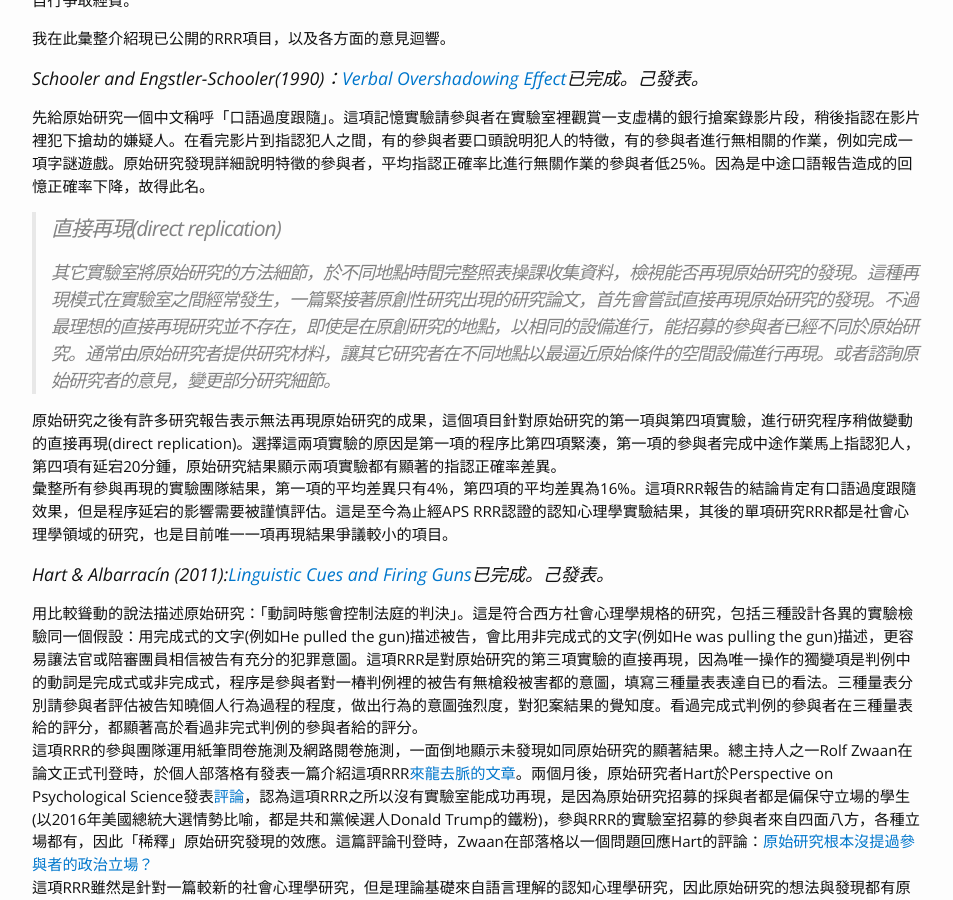
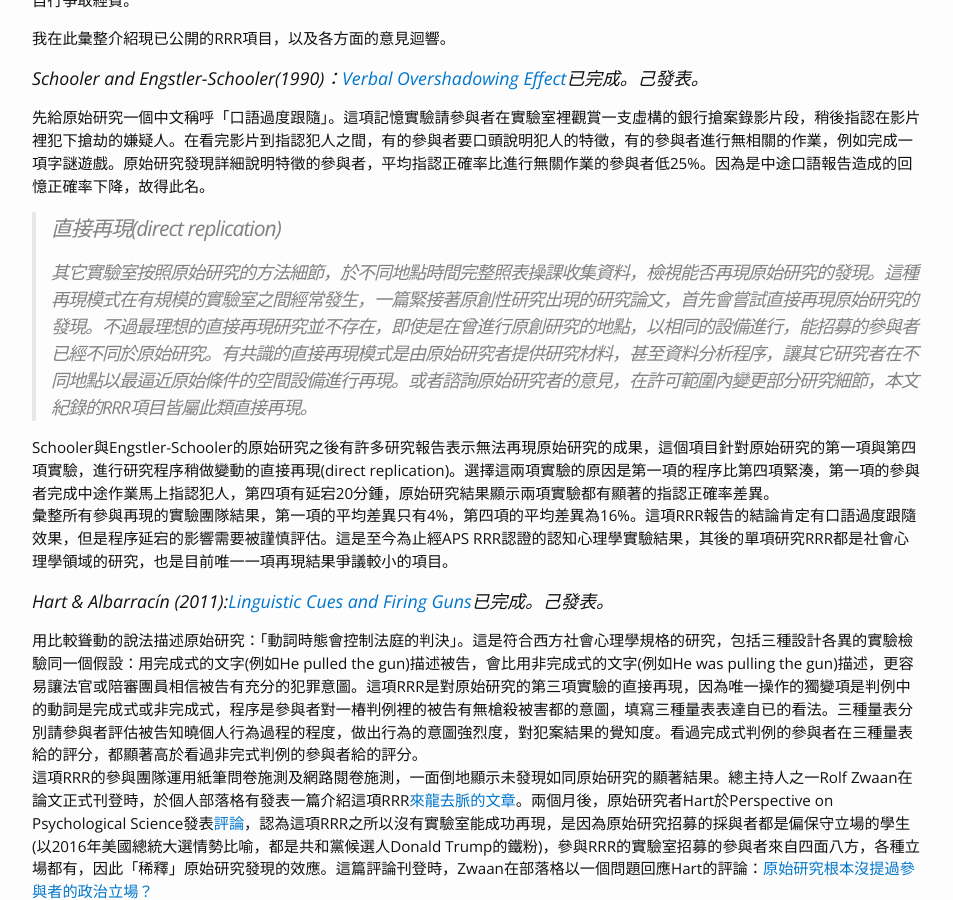
Before and after one commit to SCgeeker/SCgeeker.github.io, a Jekyll site: the page built from Text/text_2016004.md, in a window 1280 px wide and 900 px high, scrolled down 743 px. Shown: the whole window, without its empty margins (163-1116 px from the left). Built offline with Jekyll 4.4.1, drawn with Linux system fonts in a browser that asks for light colours; comment, search, counter and statistics services are not loaded; some of the changed text lies outside the part shown.

Commit message:
Small wordings for APS RRR

```diff
--- a/Text/text_2016004.md
+++ b/Text/text_2016004.md
@@ -19,9 +19,9 @@ permalink: /Text/text_2016004/
 先給原始研究一個中文稱呼「口語過度跟隨」。這項記憶實驗請參與者在實驗室裡觀賞一支虛構的銀行搶案錄影片段，稍後指認在影片裡犯下搶劫的嫌疑人。在看完影片到指認犯人之間，有的參與者要口頭說明犯人的特徵，有的參與者進行無相關的作業，例如完成一項字謎遊戲。原始研究發現詳細說明特徵的參與者，平均指認正確率比進行無關作業的參與者低25%。因為是中途口語報告造成的回憶正確率下降，故得此名。
 
 > ### 直接再現(direct replication)
-> 其它實驗室將原始研究的方法細節，於不同地點時間完整照表操課收集資料，檢視能否再現原始研究的發現。這種再現模式在實驗室之間經常發生，一篇緊接著原創性研究出現的研究論文，首先會嘗試直接再現原始研究的發現。不過最理想的直接再現研究並不存在，即使是在原創研究的地點，以相同的設備進行，能招募的參與者已經不同於原始研究。通常由原始研究者提供研究材料，讓其它研究者在不同地點以最逼近原始條件的空間設備進行再現。或者諮詢原始研究者的意見，變更部分研究細節。
+> 其它實驗室按照原始研究的方法細節，於不同地點時間完整照表操課收集資料，檢視能否再現原始研究的發現。這種再現模式在有規模的實驗室之間經常發生，一篇緊接著原創性研究出現的研究論文，首先會嘗試直接再現原始研究的發現。不過最理想的直接再現研究並不存在，即使是在曾進行原創研究的地點，以相同的設備進行，能招募的參與者已經不同於原始研究。有共識的直接再現模式是由原始研究者提供研究材料，甚至資料分析程序，讓其它研究者在不同地點以最逼近原始條件的空間設備進行再現。或者諮詢原始研究者的意見，在許可範圍內變更部分研究細節，本文紀錄的RRR項目皆屬此類直接再現。
 
-原始研究之後有許多研究報告表示無法再現原始研究的成果，這個項目針對原始研究的第一項與第四項實驗，進行研究程序稍做變動的直接再現(direct replication)。選擇這兩項實驗的原因是第一項的程序比第四項緊湊，第一項的參與者完成中途作業馬上指認犯人，第四項有延宕20分鍾，原始研究結果顯示兩項實驗都有顯著的指認正確率差異。
+Schooler與Engstler-Schooler的原始研究之後有許多研究報告表示無法再現原始研究的成果，這個項目針對原始研究的第一項與第四項實驗，進行研究程序稍做變動的直接再現(direct replication)。選擇這兩項實驗的原因是第一項的程序比第四項緊湊，第一項的參與者完成中途作業馬上指認犯人，第四項有延宕20分鍾，原始研究結果顯示兩項實驗都有顯著的指認正確率差異。
 彙整所有參與再現的實驗團隊結果，第一項的平均差異只有4%，第四項的平均差異為16%。這項RRR報告的結論肯定有口語過度跟隨效果，但是程序延宕的影響需要被謹慎評估。這是至今為止經APS RRR認證的認知心理學實驗結果，其後的單項研究RRR都是社會心理學領域的研究，也是目前唯一一項再現結果爭議較小的項目。
 
 ### Hart & Albarracín (2011):[Linguistic Cues and Firing Guns][7]已完成。己發表。
@@ -62,7 +62,7 @@ permalink: /Text/text_2016004/
 2016年8月中旬，這項RRR的[報告][26]已被正式接受，將與Strack的回應同時出版。16個橫跨歐美的實驗室再現結果，經整合分析之後，發現牙齒組與嘴唇組的差異只有0.03，遠低於原始研究的0.82，因此團隊結論這項原始研究無法直接再現。Strack的回應提出四點造成再現失敗的可能因素，都有值得思考之處：(1)這項實驗在許多大學的基礎心理學課程中，都會向學生介紹，參與這項RRR的多數實驗室，是從參與者庫招募正在修課的學生。計劃協議有設定事先知道此實驗內容的參與者，參與資料不能列入分析，最後總計有24%的參與者資料因此被排除，究竟參與者的先備知識對再現實驗結果的影響有多大，還需要更深入的分析。(2)讓參與者評分的卡通影片是1988年的原始研究使用的同系列影片，如此雖然符合直接再現的要旨，但是現在的大學生與三十年前的大學生笑點是否相同？(3)與原始研究不同之處是這項RRR使用數位相機全程錄影，讓參與者自覺維持含筆的姿勢，但是如此是否反而讓參與者有意識維持臉部肌肉的動作，降低無意識的影響？(4)通常有出版偏誤(publication bias)或人為逼出顯著結果(p-hacking)嫌疑的系列研究，整體趨勢有關鍵效果量與樣本數呈現負相關的特徵。也就是說樣本數越少，效果越明顯的研究越容易被接受出版。這項RRR的16個獨立再現結果，卻呈現相反的正相關，如此結果會不會是一種**逆出版偏誤**：不顯著的結果才會受到RRR的青睞？
 
 > ### 出版偏誤(publication bias)
-> 當一個研究主題的原創研究，與緊接著的再現研究都普遍支持原創研究的發現。再之後的研究如果有與原創研究不一致的發現，很不容易獲得接受發表的機會。結構性因素是原創研究的發表者與支持者，很容易成為相關論文的同儕審查者。近年許多實驗科學領域的原創研究案例因為樣本數少，統計考驗力偏低，有學者如[Ioannidis(2005)][36]以實際資料配合模擬數據，估計一門實驗科學的發展規模隨論文數擴增，難以再現的原創研究的增加幅度。出版偏誤因此被視為不利一門主題研究的不利因素。
+> 當一個研究主題的原創研究，與緊接著的再現研究都普遍支持原創研究的發現。再之後的研究如果有與原創研究不一致的發現，很不容易獲得接受發表的機會。結構性因素是原創研究的發表者與支持者，很容易成為相關論文的同儕審查者。近年許多實驗科學領域的原創研究案例因為樣本數少，統計考驗力偏低，有學者如[Ioannidis(2005)][36]以實際資料配合數據模擬，估計一門實驗科學的發展規模隨論文數擴增，難以再現的原創及概念性再現研究增加幅度。出版偏誤因此被視為不利一門主題研究健康發展的因素。
 
 > ### 人為逼出顯著結果(p-hacking)
 > 在完成資料收集，進行資料分析的過程中，會發現即使已依慣例排除或轉換極端值，依然存在一筆資料導致分析後的結果不如預期顯著。有研究者會改用較低的顯著水準，報告結果符合預期。有研究者會剔除不利的資料，以達到符合預期的分析結果。這些行為都屬於人為逼出顯著結果，而根本原因有研究者對統計方法的誤解與誤用，以及需要論文發表的壓力。這類行為還稱不上學術造假，因為資料皆是按計劃收集得來且未經變造。現行註冊研究流程設計，就是要讓研究者承擔遵守分析程序處理資料的責任，也讓同儕審查者接受不如預期的分析結果。
```
